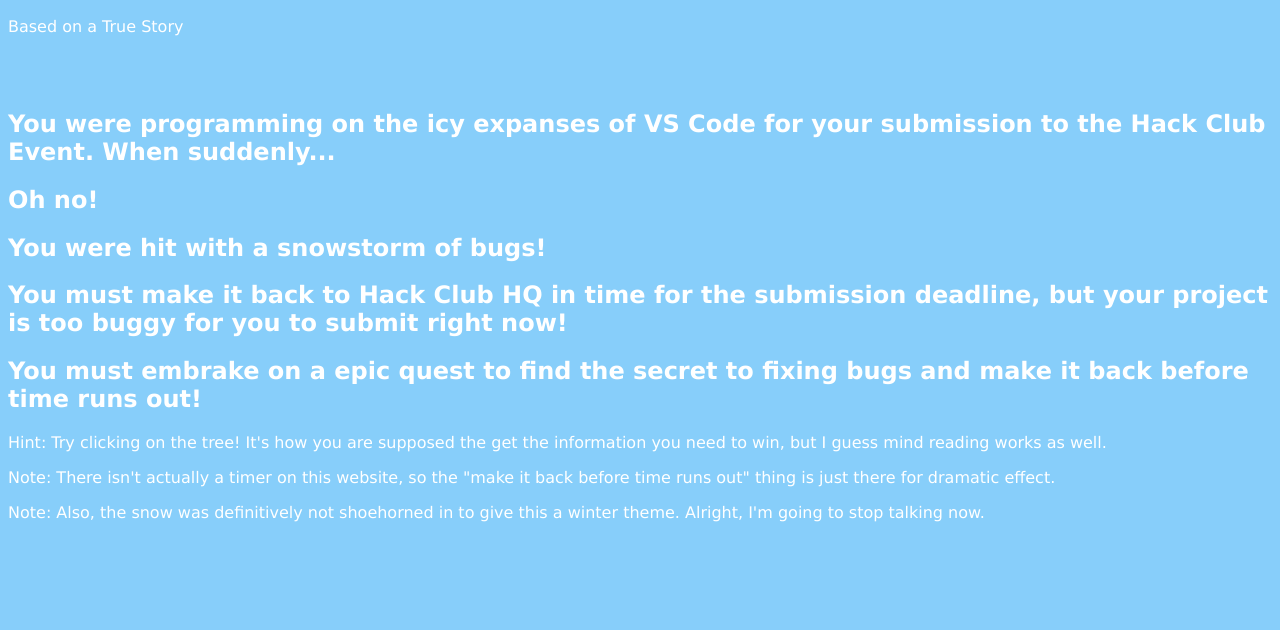
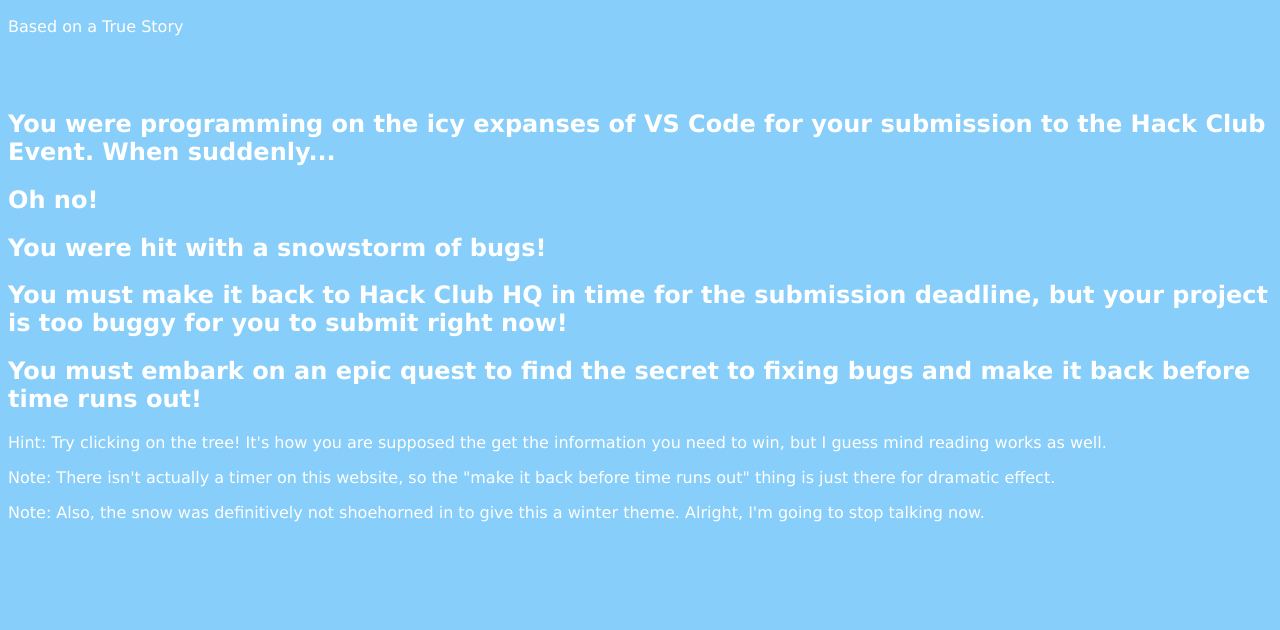
Before and after one commit to 1RandomAnt/WinterBobaDropsWebsite, a plain HTML site: page index.html in a window 1280 px wide. Shown: the part 112-742 px from the top of the page. Drawn offline with Linux system fonts and the light colour scheme.

Commit message:
Update index.html

```diff
--- a/index.html
+++ b/index.html
@@ -19,7 +19,7 @@
     <h2>Oh no!</h2>
     <h2>You were hit with a snowstorm of bugs!</h2>
     <h2>You must make it back to Hack Club HQ in time for the submission deadline, but your project is too buggy for you to submit right now!</h2>
-    <h2>You must embrake on a epic quest to find the secret to fixing bugs and make it back before time runs out!</h2>
+    <h2>You must embark on an epic quest to find the secret to fixing bugs and make it back before time runs out!</h2>
     <p>Hint: Try clicking on the tree! It's how you are supposed the get the information you need to win, but I guess mind reading works as well.</p>
     <p>Note: There isn't actually a timer on this website, so the "make it back before time runs out" thing is just there for dramatic effect.</p>
     <p>Note: Also, the snow was definitively not shoehorned in to give this a winter theme. Alright, I'm going to stop talking now.</p>
```
